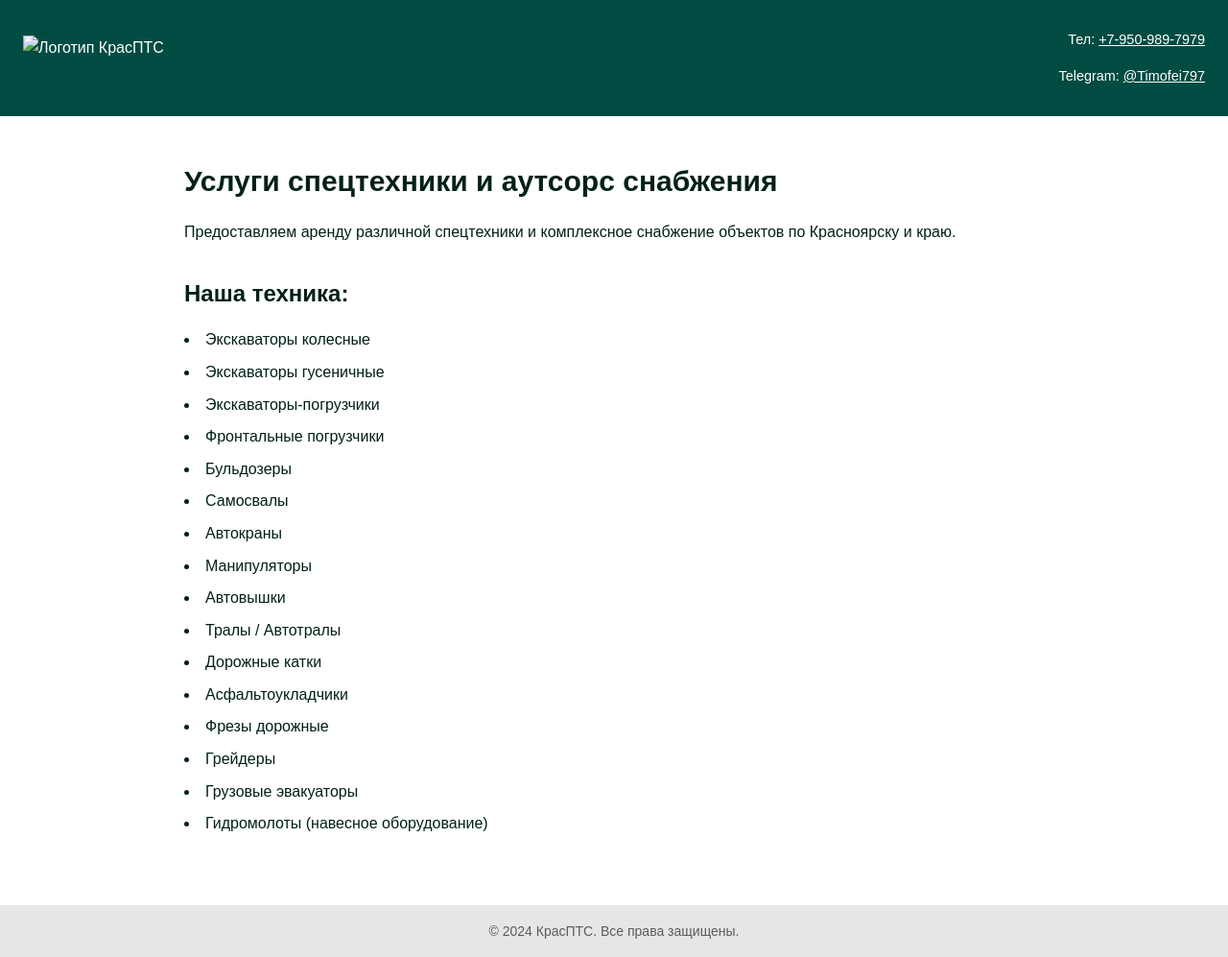
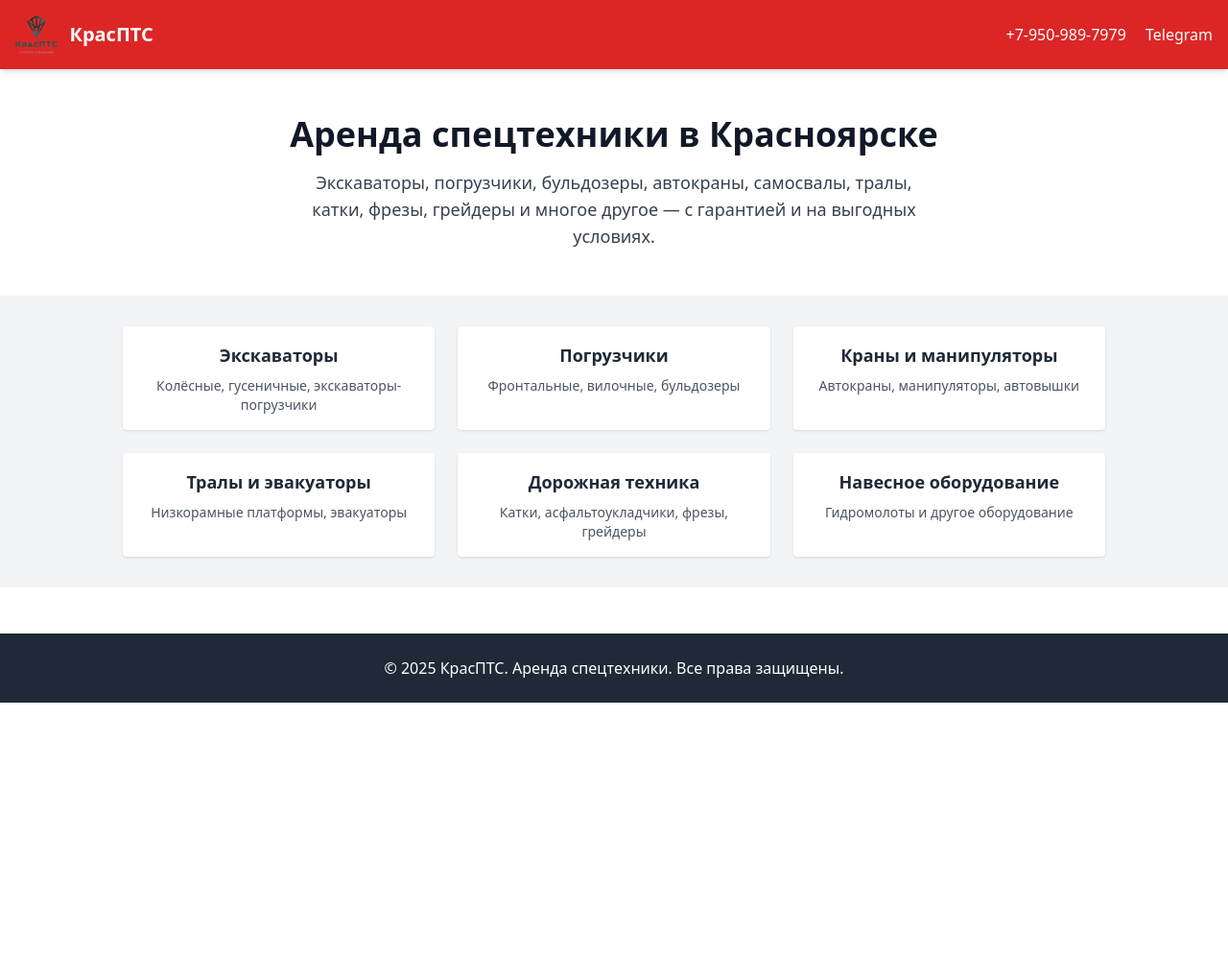
Before and after one commit to Timofey797/kraspts-site, a plain HTML site: page index.html in a window 1280 px wide. Shown: the whole page at 96% size. After the commit the page ends 800 px from the top, so only its background shows below. Drawn offline with nearby package versions, Linux system fonts and the light colour scheme.

Commit message:
Add files via upload

```diff
--- a/index.html
+++ b/index.html
@@ -1,52 +1,61 @@
-<!-- index.html -->
 
 <!DOCTYPE html>
 <html lang="ru">
 <head>
   <meta charset="UTF-8" />
   <meta name="viewport" content="width=device-width, initial-scale=1.0" />
-  <title>КрасПТС — Аутсорс снабжения и аренда спецтехники</title>
-  <link href="style.css" rel="stylesheet" />
+  <title>КрасПТС — аренда спецтехники</title>
+  <script src="https://cdn.tailwindcss.com"></script>
+  <link rel="icon" href="logo.png" type="image/png">
 </head>
-<body>
-
-  <!-- Я использовал горизонтальный логотип с белым текстом для темного фона, как в брендбуке -->
-  <header>
-    <img src="logo.png" alt="Логотип КрасПТС" class="logo" />
-    <div class="contacts">
-      <p>Тел: <a href="tel:+79509897979">+7-950-989-7979</a></p>
-      <p>Telegram: <a href="https://t.me/Timofei797">@Timofei797</a></p>
+<body class="bg-white text-gray-800 font-sans">
+  <header class="bg-red-600 text-white p-4 flex items-center justify-between shadow-md">
+    <div class="flex items-center gap-3">
+      <img src="logo.png" alt="КрасПТС" class="h-10 w-auto" />
+      <span class="text-xl font-bold">КрасПТС</span>
+    </div>
+    <div class="text-sm sm:text-base">
+      <a href="tel:+79509897979" class="mr-4 hover:underline">+7-950-989-7979</a>
+      <a href="https://t.me/Timofei797" target="_blank" class="hover:underline">Telegram</a>
     </div>
   </header>
 
-  <main>
-    <h1>Услуги спецтехники и аутсорс снабжения</h1>
-    <p>Предоставляем аренду различной спецтехники и комплексное снабжение объектов по Красноярску и краю.</p>
+  <section class="text-center py-12 px-4">
+    <h1 class="text-4xl font-bold mb-4 text-gray-900">Аренда спецтехники в Красноярске</h1>
+    <p class="text-lg text-gray-700 max-w-2xl mx-auto">Экскаваторы, погрузчики, бульдозеры, автокраны, самосвалы, тралы, катки, фрезы, грейдеры и многое другое — с гарантией и на выгодных условиях.</p>
+  </section>
 
-    <h2>Наша техника:</h2>
-    <ul>
-      <li>Экскаваторы колесные</li>
-      <li>Экскаваторы гусеничные</li>
-      <li>Экскаваторы-погрузчики</li>
-      <li>Фронтальные погрузчики</li>
-      <li>Бульдозеры</li>
-      <li>Самосвалы</li>
-      <li>Автокраны</li>
-      <li>Манипуляторы</li>
-      <li>Автовышки</li>
-      <li>Тралы / Автотралы</li>
-      <li>Дорожные катки</li>
-      <li>Асфальтоукладчики</li>
-      <li>Фрезы дорожные</li>
-      <li>Грейдеры</li>
-      <li>Грузовые эвакуаторы</li>
-      <li>Гидромолоты (навесное оборудование)</li>
-    </ul>
-  </main>
+  <section class="py-8 px-4 bg-gray-100">
+    <div class="max-w-5xl mx-auto grid sm:grid-cols-2 md:grid-cols-3 gap-6 text-center">
+      <div class="bg-white p-4 rounded shadow">
+        <h2 class="text-lg font-semibold mb-2">Экскаваторы</h2>
+        <p class="text-sm text-gray-600">Колёсные, гусеничные, экскаваторы-погрузчики</p>
+      </div>
+      <div class="bg-white p-4 rounded shadow">
+        <h2 class="text-lg font-semibold mb-2">Погрузчики</h2>
+        <p class="text-sm text-gray-600">Фронтальные, вилочные, бульдозеры</p>
+      </div>
+      <div class="bg-white p-4 rounded shadow">
+        <h2 class="text-lg font-semibold mb-2">Краны и манипуляторы</h2>
+        <p class="text-sm text-gray-600">Автокраны, манипуляторы, автовышки</p>
+      </div>
+      <div class="bg-white p-4 rounded shadow">
+        <h2 class="text-lg font-semibold mb-2">Тралы и эвакуаторы</h2>
+        <p class="text-sm text-gray-600">Низкорамные платформы, эвакуаторы</p>
+      </div>
+      <div class="bg-white p-4 rounded shadow">
+        <h2 class="text-lg font-semibold mb-2">Дорожная техника</h2>
+        <p class="text-sm text-gray-600">Катки, асфальтоукладчики, фрезы, грейдеры</p>
+      </div>
+      <div class="bg-white p-4 rounded shadow">
+        <h2 class="text-lg font-semibold mb-2">Навесное оборудование</h2>
+        <p class="text-sm text-gray-600">Гидромолоты и другое оборудование</p>
+      </div>
+    </div>
+  </section>
 
-  <footer>
-    © 2024 КрасПТС. Все права защищены.
+  <footer class="bg-gray-800 text-white text-center py-6 mt-12">
+    <p>© 2025 КрасПТС. Аренда спецтехники. Все права защищены.</p>
   </footer>
-
 </body>
 </html>
--- a/style.css
+++ b/style.css
@@ -1,86 +1,31 @@
-/* --- style.css --- */
-
-/* Используем переменные для цветов из вашего брендбука для удобства */
-:root {
-  --brand-teal-bright: #00968c; /* Яркий бирюзовый */
-  --brand-teal-dark: #004c42;   /* Темно-зеленый для фона */
-  --brand-text-dark: #002019;  /* Очень темный для текста */
-  --brand-white: #ffffff;
-  --brand-light-gray: #e6e6e6; /* Светло-серый для футера */
-  --brand-text-gray: #5b5b5b;   /* Темно-серый для текста в футере */
+body {
+  font-family: sans-serif;
+  line-height: 1.5;
 }
-
-/* Общие стили для всей страницы */
-body {
-  font-family: 'Futura PT Cond', sans-serif; /* Используем шрифт из брендбука. Если он не установлен, будет стандартный sans-serif */
-  line-height: 1.6;
-  margin: 0;
-  background-color: var(--brand-white);
-  color: var(--brand-text-dark);
-}
-
-/* Стили для хедера (шапки сайта) */
-header {
-  background-color: var(--brand-teal-dark); /* Темный фон из брендбука */
-  color: var(--brand-white);
-  padding: 1rem 1.5rem;
-  display: flex;
-  justify-content: space-between;
-  align-items: center;
-}
-
-header img.logo {
-  height: 48px; /* Размер логотипа */
-}
-
-header .contacts {
-  text-align: right;
-  font-size: 0.9rem;
-}
-
-header a {
-  color: var(--brand-white);
-  text-decoration: underline;
-}
-
-/* Основное содержимое страницы */
-main {
-  padding: 1.5rem;
-  max-width: 56rem;
-  margin: 0 auto;
-}
-
-h1 {
-  font-size: 1.875rem;
-  font-weight: 700; /* Extra Bold */
-  margin-bottom: 1rem;
-  color: var(--brand-text-dark);
-}
-
-h2 {
-  font-size: 1.5rem;
-  font-weight: 700;
-  margin-top: 2rem;
-  margin-bottom: 1rem;
-}
-
-/* Стили для списка техники */
-ul {
-  list-style-type: disc;
-  list-style-position: inside;
-  padding-left: 0;
-}
-
-ul li {
-  margin-bottom: 0.5rem;
-}
-
-/* Стили для футера (подвала сайта) */
-footer {
-  background-color: var(--brand-light-gray);
-  color: var(--brand-text-gray);
-  text-align: center;
-  padding: 1rem;
-  margin-top: 2rem;
-  font-size: 0.875rem;
-}
+.bg-red-700 { background-color: #b91c1c; }
+.text-white { color: #fff; }
+.text-gray-900 { color: #111827; }
+.text-gray-600 { color: #4b5563; }
+.bg-white { background-color: #ffffff; }
+.bg-gray-100 { background-color: #f3f4f6; }
+.font-bold { font-weight: 700; }
+.font-semibold { font-weight: 600; }
+.text-sm { font-size: 0.875rem; }
+.text-2xl { font-size: 1.5rem; }
+.text-3xl { font-size: 1.875rem; }
+.underline { text-decoration: underline; }
+.p-6 { padding: 1.5rem; }
+.px-6 { padding-left: 1.5rem; padding-right: 1.5rem; }
+.py-4 { padding-top: 1rem; padding-bottom: 1rem; }
+.mt-8 { margin-top: 2rem; }
+.mb-4 { margin-bottom: 1rem; }
+.mb-6 { margin-bottom: 1.5rem; }
+.max-w-4xl { max-width: 56rem; }
+.mx-auto { margin-left: auto; margin-right: auto; }
+.flex { display: flex; }
+.justify-between { justify-content: space-between; }
+.items-center { align-items: center; }
+.text-center { text-align: center; }
+.list-disc { list-style-type: disc; }
+.list-inside { list-style-position: inside; }
+.space-y-2 > :not([hidden]) ~ :not([hidden]) { margin-top: 0.5rem; }
```
Also changed, not shown: logo.png (added).
